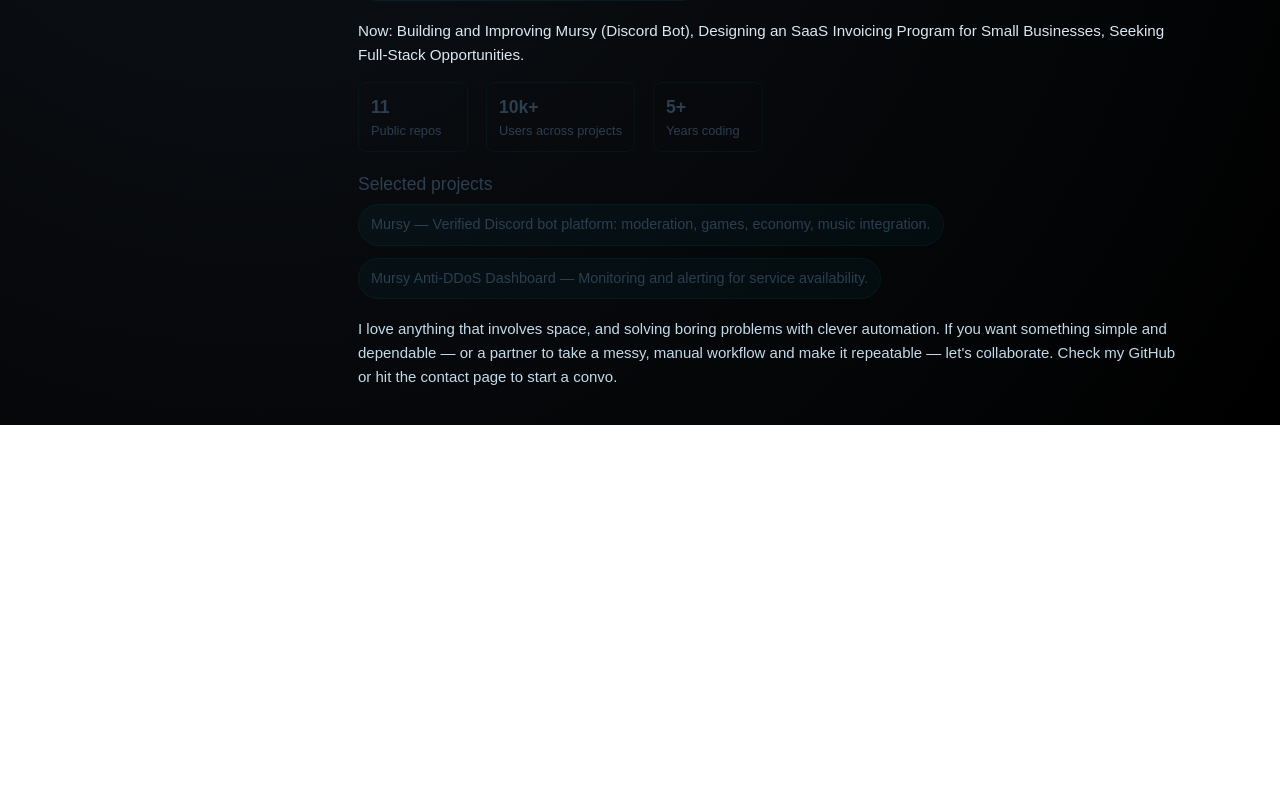
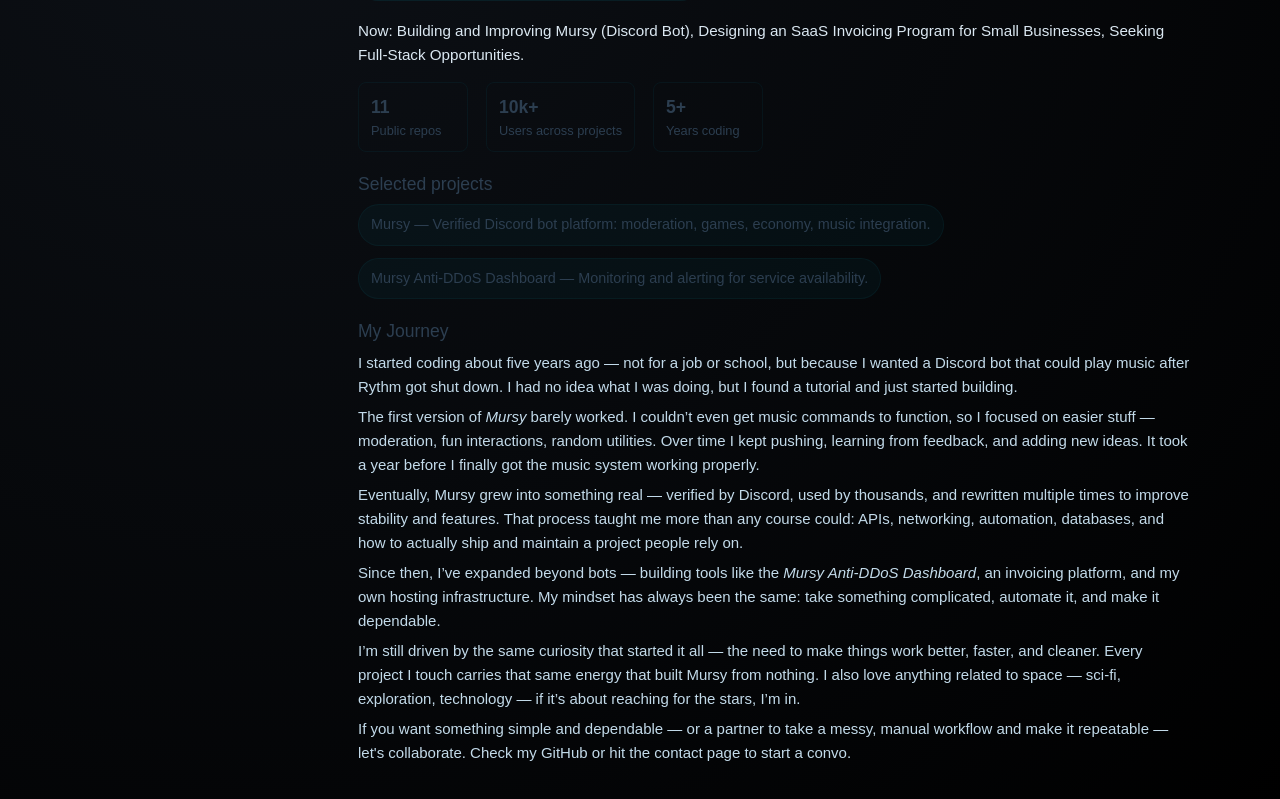
Before and after one commit to NaturalTwitch/portfolio-nc, a Vue app: page /about in a window 1280 px wide. Shown: the part 439-1238 px from the top of the page. Before the commit the page ends 864 px from the top, so only its background shows below. Built offline with nearby package versions, Linux system fonts and the light colour scheme.

Commit message:
Adding more to My Auto-Biography

```diff
--- a/src/views/AboutView.vue
+++ b/src/views/AboutView.vue
@@ -75,9 +75,46 @@
                     </li>
                 </ul>
 
+                <h3 class="about-subtitle">My Journey</h3>
                 <p class="closing">
-                    I love anything that involves space, and solving boring problems with clever automation. If
-                    you want something simple and
+                    I started coding about five years ago — not for a job or school, but because I wanted a Discord bot
+                    that could play music after Rythm got shut down. I had no idea what I was doing, but I found a
+                    tutorial and just started building.
+                </p>
+
+
+                <p class="closing">
+                    The first version of <em>Mursy</em> barely worked. I couldn’t even get music commands to function,
+                    so I focused on easier stuff — moderation, fun interactions, random utilities. Over time I kept
+                    pushing, learning from feedback, and adding new ideas. It took a year before I finally got the music
+                    system working properly.
+                </p>
+
+
+                <p class="closing">
+                    Eventually, Mursy grew into something real — verified by Discord, used by thousands, and rewritten
+                    multiple times to improve stability and features. That process taught me more than any course could:
+                    APIs, networking, automation, databases, and how to actually ship and maintain a project people rely
+                    on.
+                </p>
+
+
+                <p class="closing">
+                    Since then, I’ve expanded beyond bots — building tools like the <em>Mursy Anti‑DDoS Dashboard</em>,
+                    an invoicing platform, and my own hosting infrastructure. My mindset has always been the same: take
+                    something complicated, automate it, and make it dependable.
+                </p>
+
+
+                <p class="closing">
+                    I’m still driven by the same curiosity that started it all — the need to make things work better,
+                    faster, and cleaner. Every project I touch carries that same energy that built Mursy from nothing. I
+                    also love anything related to space — sci‑fi, exploration, technology — if it’s about reaching for
+                    the stars, I’m in.
+                </p>
+
+                <p class="closing">
+                    If you want something simple and
                     dependable — or a partner to take a messy, manual workflow and make it repeatable — let's
                     collaborate. Check my GitHub or hit the
                     contact page to start a convo.
```
